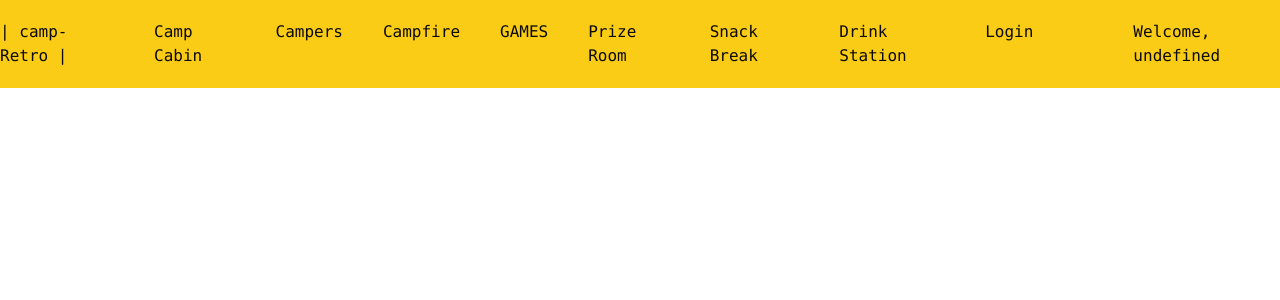
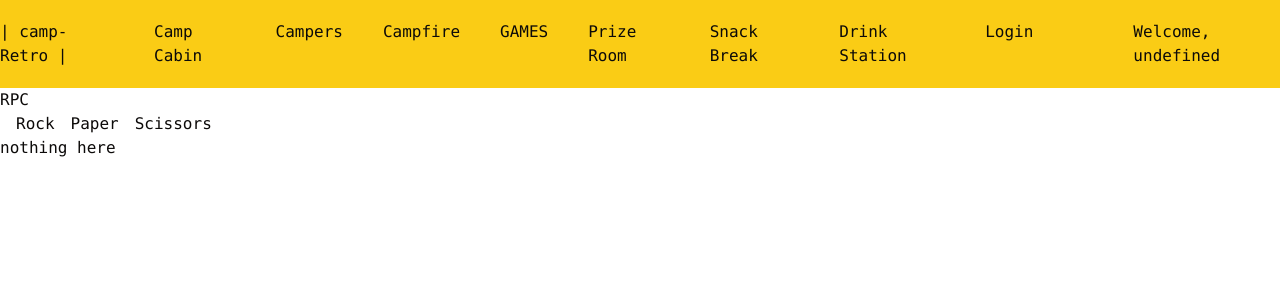
Before and after one commit to dxyz773/camp_retro, a React (Vite) app in the folder client/: page /rpc in a window 1280 px wide. Shown: the top 300 px of the page. Built offline with nearby package versions, Linux system fonts and the light colour scheme; no server answers.

Commit message:
Add beginnings of first game

```diff
--- a/client/src/App.jsx
+++ b/client/src/App.jsx
@@ -13,6 +13,7 @@ import LunchBox from "./campers/LunchBox";
 import TreasureChest from "./campers/TreasureChest";
 import PrizeRoom from "./prizes/PrizeRoom";
 import Games from "./games/Games";
+import RPC from "./games/RPC";
 
 //----------------------------------------------------------------------------|
 //                            OTHER IMPORTS
@@ -53,6 +54,7 @@ function App() {
           <Route path="/games" element={<Games />} />
           <Route path="/prize-room" element={<PrizeRoom />} />
           <Route path="/campfire" element={<Campfire />} />
+          <Route path="/rpc" element={<RPC />} />
         </Routes>
       </UserContext.Provider>
     </div>
--- /dev/null
+++ b/client/src/games/RPC.jsx
@@ -0,0 +1,60 @@
+import { useState } from "react";
+function RPC() {
+  const [message, setMessage] = useState("");
+  const rpc = ["rock", "paper", "scissors"];
+
+  function getRandomInt(max) {
+    return Math.floor(Math.random() * max);
+  }
+  console.log(message);
+  const rock = rpc[0];
+  const paper = rpc[1];
+  const scissors = rpc[2];
+
+  function RPSGame(userChoice) {
+    const computerGenerate = getRandomInt(3);
+    const computerChoice = rpc[computerGenerate];
+    console.log(`Computer choice: ${computerChoice}`);
+    console.log(`User choice: ${userChoice}`);
+
+    let drawMessage = () => {
+      if (computerChoice === userChoice) {
+        let gameMessage = "It's a draw!";
+        return gameMessage;
+      }
+    };
+    const test = drawMessage();
+
+    console.log(test);
+    return test;
+  }
+
+  return (
+    <div>
+      <h2>RPC</h2>
+      <button
+        className="ml-4"
+        onClick={() => {
+          RPSGame(rock);
+        }}
+      >
+        Rock
+      </button>
+      <button
+        className="ml-4"
+        onClick={() => {
+          setMessage(RPSGame(paper));
+          console.log(message);
+        }}
+      >
+        Paper
+      </button>
+      <button className="ml-4" onClick={() => RPSGame(scissors)}>
+        Scissors
+      </button>
+      <p>{message ? message : "nothing here"}</p>
+    </div>
+  );
+}
+
+export default RPC;
--- /dev/null
+++ b/client/src/games/RockPaperScissors.js
@@ -0,0 +1,19 @@
+const rpc = ["rock", "paper", "scissors"];
+function getRandomInt(max) {
+  return Math.floor(Math.random() * max);
+}
+
+const computerGenerate = getRandomInt(3);
+
+const rock = rpc[0];
+const paper = rpc[1];
+const scissors = rpc[2];
+
+export function RPSGame() {
+  const computerChoice = rpc[computerGenerate];
+  console.log(computerChoice);
+
+  // if (computerChoice === userChoice) {
+  //   console.log("It's a draw!");
+  // }
+}
```
Also changed, not shown: 1 other file (tests, documents, lock files or other folders).
